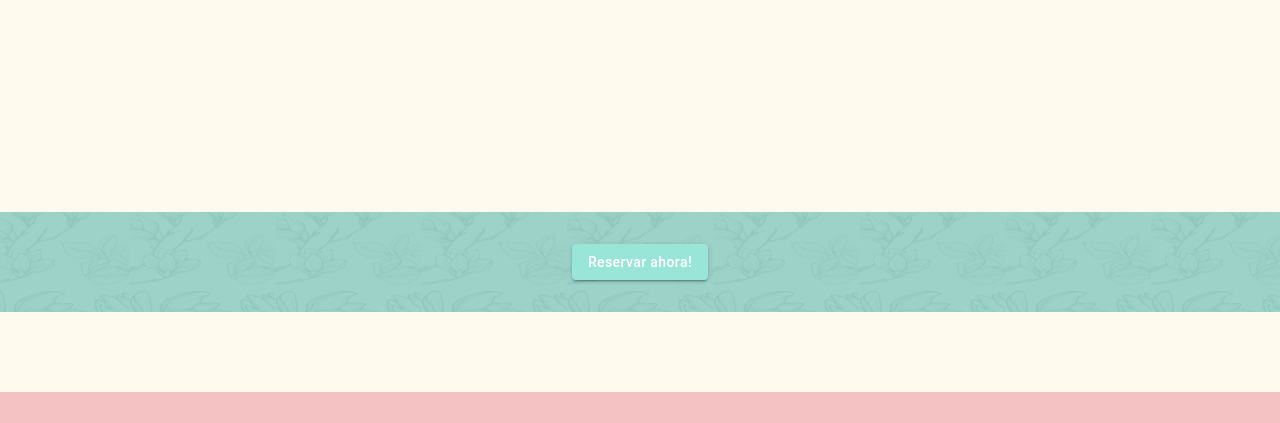
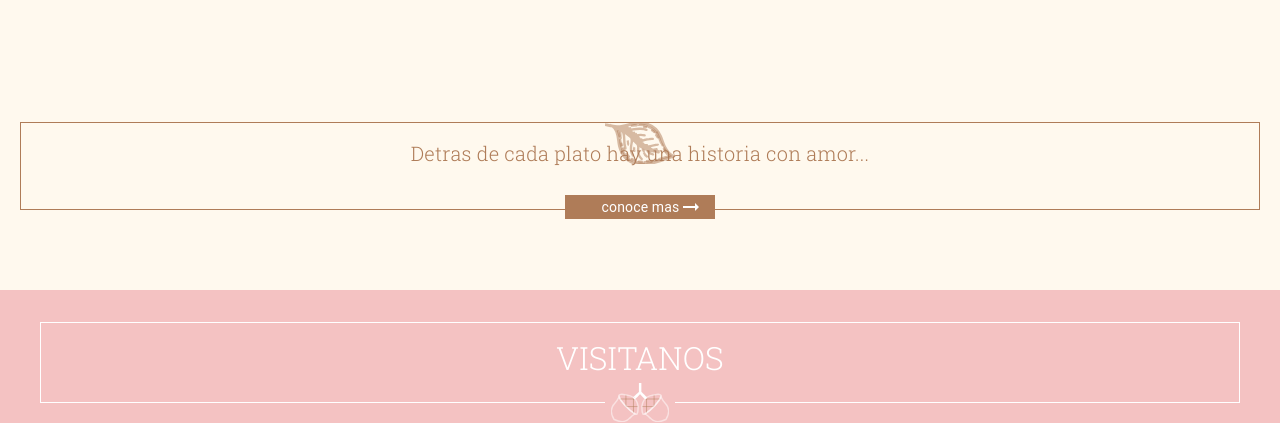
Before and after one commit to sertrah/dulce-project, a Next.js app: page / in a window 1280 px wide. Shown: the part 1120-1543 px from the top of the page. Built offline with nearby package versions, Linux system fonts and the light colour scheme.

Commit message:
se agrego la seccion abouUs

```diff
--- a/pages/index.js
+++ b/pages/index.js
@@ -6,7 +6,7 @@ import Menu from "./../viewLayer/Home/components/Menu/Menu";
 import Reservation from "./../viewLayer/Home/components/Reservation/Reservation";
 import Locations from "./../viewLayer/Home/components/Locations/Locations";
 import Footer from "./../viewLayer/Home/components/Footer/Footer"
-
+import AboutUs from "./../viewLayer/Home/components/AboutUs/AboutUs"
 import NavBar from "../viewLayer/Utils/NavBar/NavBar";
 import { motion } from "framer-motion";
 
@@ -51,7 +51,7 @@ const Home = () => {
       <CoverPage />
       <Updates />
       <Menu />
-      <Reservation />
+      <AboutUs />
       <Locations />
       <Footer />
     </motion.div>
--- a/styles/Home.module.scss
+++ b/styles/Home.module.scss
@@ -1,14 +1,4 @@
 @import "mixins";
-
-.aboutUs {
-  margin-top: 4rem;
-  text-align: end;
-  .aboutUs_title {
-    color: var(--brown);
-    text-align: center;
-    margin-bottom: 0px;
-  }
-}
 
 .coverpage {
   height: 400px;
@@ -35,7 +25,6 @@
   }
 }
 .menu {
-
   .menu_card {
     position: relative;
     border-radius: 5px;
@@ -83,15 +72,42 @@
   }
 }
 
-.reservation {
-  padding: 3.2rem;
-  margin-top: 9rem;
+.aboutUs {
   margin-bottom: 8rem;
-  background-image: url("/img/fondo.png");
-  background-position: bottom;
-  background-size: contain;
+  background-color: var(--yellow-light);
   text-align: center;
+  border: 1px solid var(--brown);
+  position: relative;
+  margin-left: 20px;
+    margin-right: 20px;
+
+  .aboutUs_text {
+    color: var(--brown);
+   font-size:20px
+  }
+  .aboutUs_link{
+    width: 15rem;
+    margin: auto;
+    padding-left: 25px;
+    background: var(--brown);
+    color: var(--white);
+    display: flex;
+    align-items: center;
+    justify-content: center;
+    transform: translateY(10px);
+   }
+   .aboutUs_icon{
+    position: absolute;
+    margin: auto;
+    left: 0;
+    right: 0;
+    top: 0;
+    width: 70px;
+
+   }
 }
+
+
 .footer {
   background-color: var(--blue);
 }
@@ -177,8 +193,8 @@
     border-color: var(--white);
     color: var(--white);
     margin-bottom: 5rem;
-    svg{
-      path{
+    svg {
+      path {
         stroke: var(--white);
       }
     }
@@ -203,24 +219,23 @@
   }
 }
 
-.carousel{
+.carousel {
   overflow: hidden;
-  .carousel_inner{
+  .carousel_inner {
     white-space: nowrap;
     position: relative;
     height: 60rem;
-    .carousel_item{
+    .carousel_item {
       display: inline-flex;
       align-items: center;
       justify-content: center;
       position: absolute;
       height: 100%;
       width: 100%;
-      &.active{
+      &.active {
         z-index: 1;
         transform: scale(1);
       }
     }
   }
-
 }
--- a/styles/globals.scss
+++ b/styles/globals.scss
@@ -22,12 +22,10 @@ html {
 h1, h2 {
   font-family: 'Roboto Slab', serif;
   font-weight: 300;
+  font-size: 3.2rem;
+
 }
 
-h2 {
-  font-size: 3.2rem;
-  font-weight: 300;
-}
 
 div.MuiPaper-root.MuiDrawer-paper{
   background-color: #B3D6D1;
--- a/viewLayer/Home/components/AboutUs/AboutUs.js
+++ b/viewLayer/Home/components/AboutUs/AboutUs.js
@@ -1,20 +1,25 @@
 import Link from "./../../../Utils/Link";
 import ArrowRightAltIcon from "@material-ui/icons/ArrowRightAlt";
 import styles from "../../../../styles/Home.module.scss";
+import Leaf from "../Updates/Leaf";
 
 const AboutUs = () => {
   return (
     <>
       <section className={styles.aboutUs}>
-        <h2 className="aboutUs_title text_handwrite">
-          Detras de cada plato una historia con amor... ♡
+
+        <h2 className={styles.aboutUs_text}>
+          Detras de cada plato hay una historia con amor...
         </h2>
+        <Leaf className={styles.aboutUs_icon} />
+
+
         <Link
-          className="aboutUs_link"
+          className={styles.aboutUs_link}
           href="/"
-          color="secondary"
+          color=""
         >
-          conoce mas <ArrowRightAltIcon />
+          conoce mas  <ArrowRightAltIcon />
         </Link>
       </section>
     </>
--- a/viewLayer/Home/components/Updates/Leaf.js
+++ b/viewLayer/Home/components/Updates/Leaf.js
@@ -4,6 +4,7 @@ const Leaf = ({ ...props }) => (
     data-name="Layer 1"
     xmlns="http://www.w3.org/2000/svg"
     viewBox="0 0 66.79 39.81"
+    {...props}
   >
     <defs>
       <style>{`.cls-1{fill:#623d2d;}`}</style>
```
